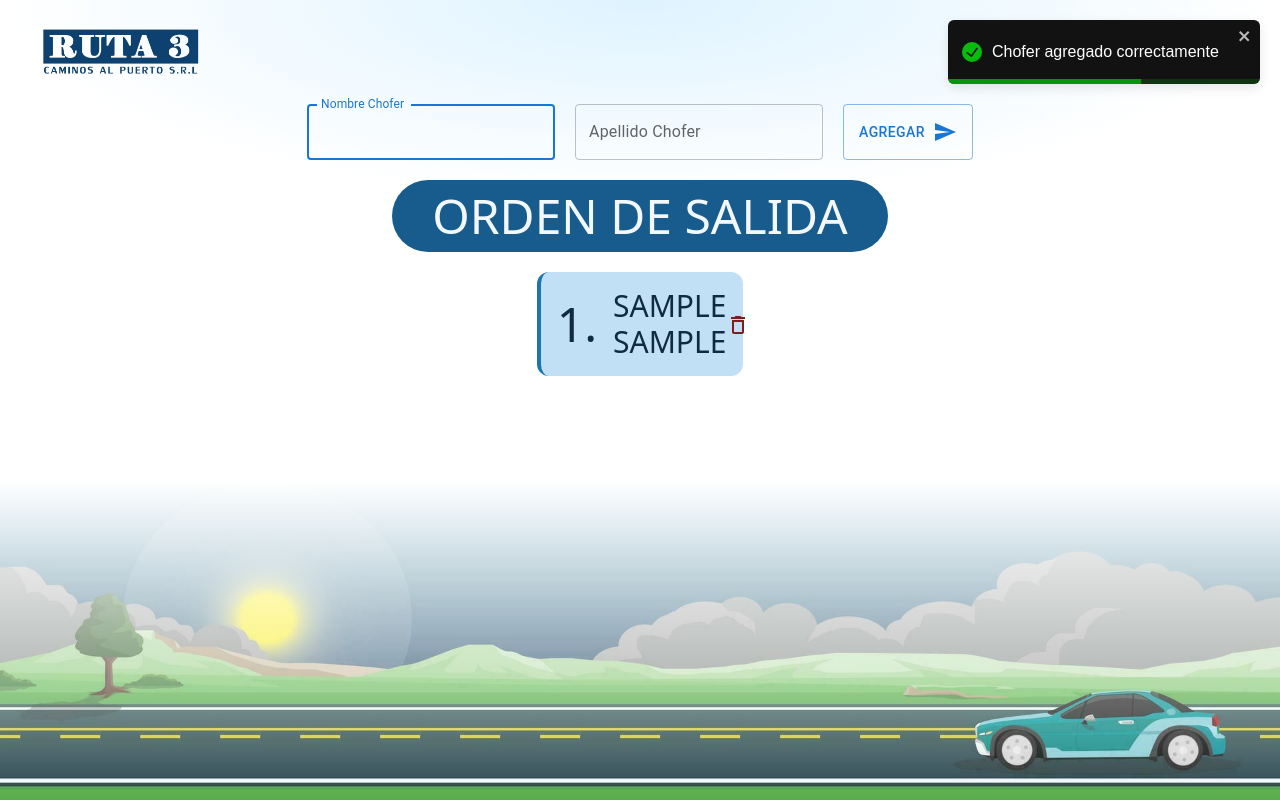
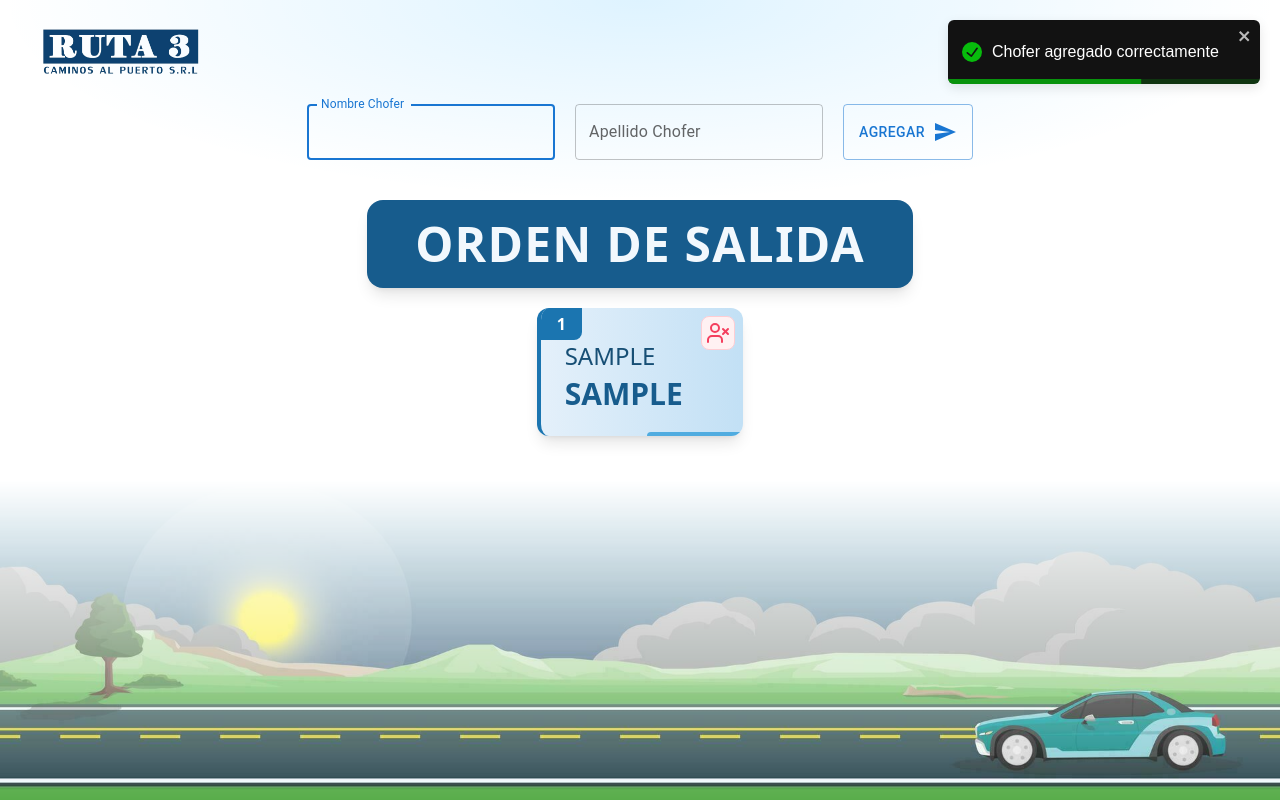
Before and after one commit to CaraRota/turnosRuta3, a React (Vite) app: page / in a window 1280 px wide. Both pictures are taken after typing "Sample", "Sample" into the empty fields and a click on the button "AGREGAR". Built offline with nearby package versions, Linux system fonts and the light colour scheme.

Commit message:
Improve drivers card UI

```diff
--- a/package.json
+++ b/package.json
@@ -17,6 +17,7 @@
     "@emotion/styled": "^11.11.0",
     "@mui/icons-material": "^5.15.14",
     "@mui/material": "^5.15.14",
+    "lucide-react": "^0.487.0",
     "react": "^18.2.0",
     "react-dnd": "^16.0.1",
     "react-dnd-html5-backend": "^16.0.1",
--- a/src/components/Homepage.jsx
+++ b/src/components/Homepage.jsx
@@ -97,11 +97,12 @@ const Homepage = () => {
                 choferes={choferes}
                 setChoferes={setChoferes}
             />
-            <div className='flex justify-center mt-5'>
-                <p className='text-5xl py-3 px-10 bg-blackRussian-700 text-blackRussian-50 rounded-full'>
+            <div className='flex justify-center mt-10'>
+                <p className='text-5xl font-semibold tracking-wide py-5 px-12 bg-blackRussian-700 text-blackRussian-50 rounded-2xl shadow-lg'>
                     ORDEN DE SALIDA
                 </p>
             </div>
+
             <DndContext
                 sensors={sensors}
                 collisionDetection={closestCenter}
--- a/src/components/driver-card/DriverDetail.jsx
+++ b/src/components/driver-card/DriverDetail.jsx
@@ -1,24 +1,63 @@
-import React from "react";
-import DeleteOutlineIcon from "@mui/icons-material/DeleteOutline";
+import React, { useState } from "react";
+import { Check, UserX, X } from "lucide-react";
 
 const DriverDetail = ({ chofer, index, handleDelete }) => {
+    const [confirmDelete, setConfirmDelete] = useState(false);
+
+    const handleDeletion = () => {
+        handleDelete(index);
+        setConfirmDelete(false);
+    };
+
     return (
-        <>
-            <div className='text-blackRussian-950 bg-blackRussian-200 rounded-xl border-l-4 border-l-blackRussian-600 p-4 flex justify-between items-center'>
-                <div className='flex items-center'>
-                    <span className='text-5xl'>{index + 1}.</span>
-                    <div className='flex flex-col ml-4 text-3xl'>
-                        <p>{chofer.name.toUpperCase()}</p>
-                        <p>{chofer.surname.toUpperCase()}</p>
+        <div className='relative group overflow-hidden rounded-xl shadow-lg transition-all duration-300 hover:shadow-xl bg-gradient-to-r from-blackRussian-100 to-blackRussian-200 border-l-4 border-l-blackRussian-600'>
+            {/* Position indicator */}
+            <div className='absolute top-0 left-0 bg-blackRussian-600 text-white px-4 py-1 rounded-br-lg font-bold'>
+                {index + 1}
+            </div>
+
+            {/* Main content */}
+            <div className='p-6 pt-8 flex justify-between items-center'>
+                <div className='flex flex-col'>
+                    <h2 className='text-2xl text-blackRussian-800'>{chofer.name.toUpperCase()}</h2>
+                    <h3 className='text-3xl font-bold text-blackRussian-700 mt-1'>
+                        {chofer.surname.toUpperCase()}
+                    </h3>
+                </div>
+
+                {/* Delete button with animated effect */}
+                {confirmDelete ? (
+                    <div className='absolute top-2 right-2 flex items-center'>
+                        <button
+                            onClick={handleDeletion}
+                            className='rounded-lg border border-green-200 bg-green-50 hover:bg-green-100 transition-colors duration-300 transform hover:scale-110'
+                            aria-label='Confirmar eliminación'
+                            title='Confirmar eliminación'>
+                            <Check className='size-8 p-1 text-green-500 transition-colors duration-300' />
+                        </button>
+                        <button
+                            onClick={() => setConfirmDelete(false)}
+                            className='ml-2 rounded-lg border border-red-200 bg-red-50 hover:bg-red-100 transition-colors duration-300 transform hover:scale-110'
+                            aria-label='Cancelar eliminación'
+                            title='Cancelar eliminación'>
+                            <X className='size-8 p-1 text-red-500 transition-colors duration-300' />
+                        </button>
                     </div>
-                </div>
-                <div className='flex justify-center text-red-900 hover:text-red-800'>
-                    <button onClick={() => handleDelete(index)}>
-                        <DeleteOutlineIcon />
+                ) : (
+                    <button
+                        onClick={() => setConfirmDelete(true)}
+                        className='absolute top-2 right-2 rounded-lg border border-rose-200 bg-rose-50 hover:bg-rose-100 transition-colors duration-300 transform hover:scale-110'
+                        aria-label='Eliminar chofer'
+                        title='Eliminar chofer'>
+                        <UserX className='size-8 p-1 text-rose-500 transition-colors duration-300' />
                     </button>
-                </div>
+                )}
             </div>
-        </>
+
+            {/* Decorative accent */}
+            <div className='absolute bottom-0 right-0 w-24 h-1 bg-blackRussian-400 rounded-tl-lg'></div>
+        </div>
     );
 };
+
 export default DriverDetail;
```
Also changed, not shown: 1 other file (tests, documents, lock files or other folders).
